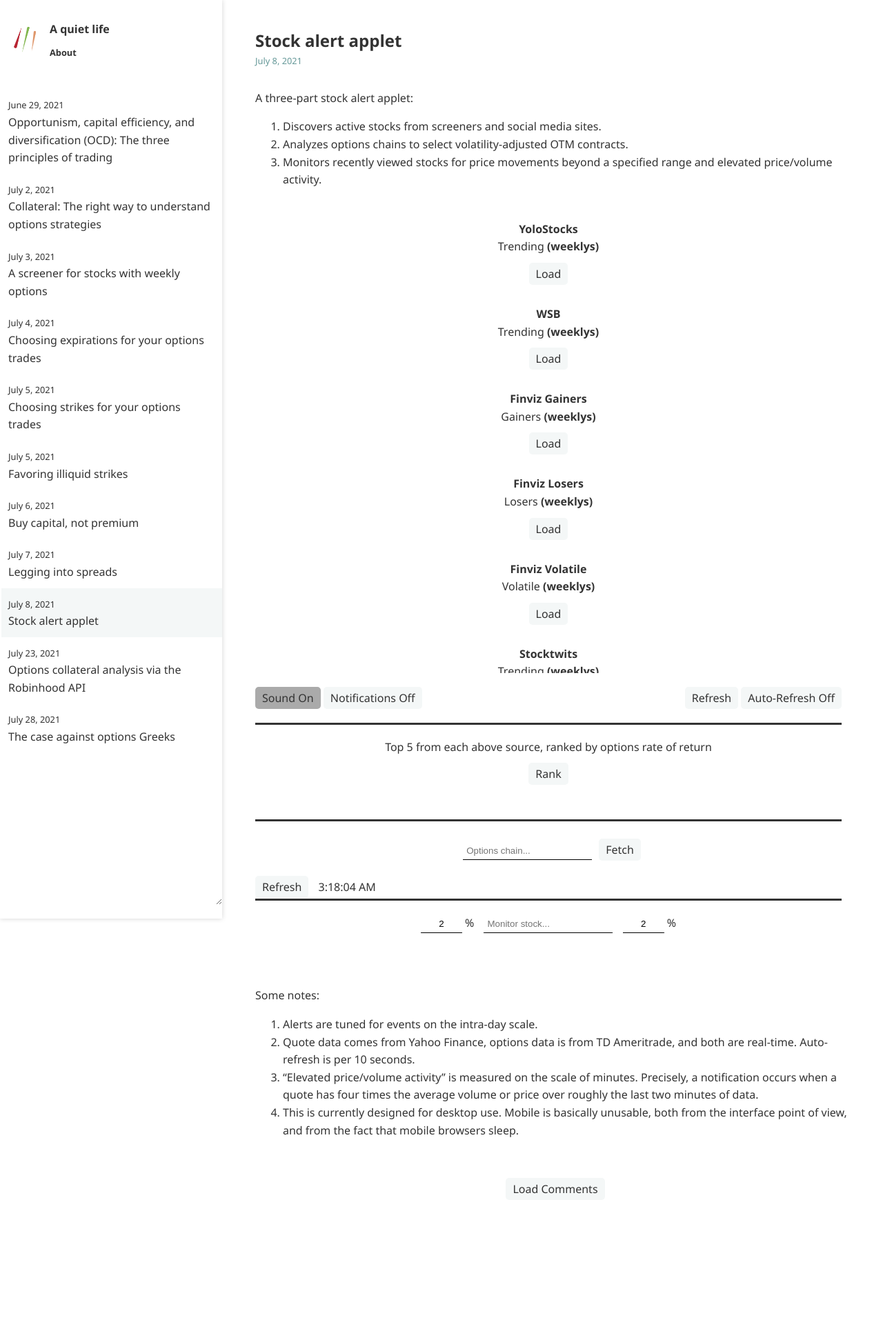
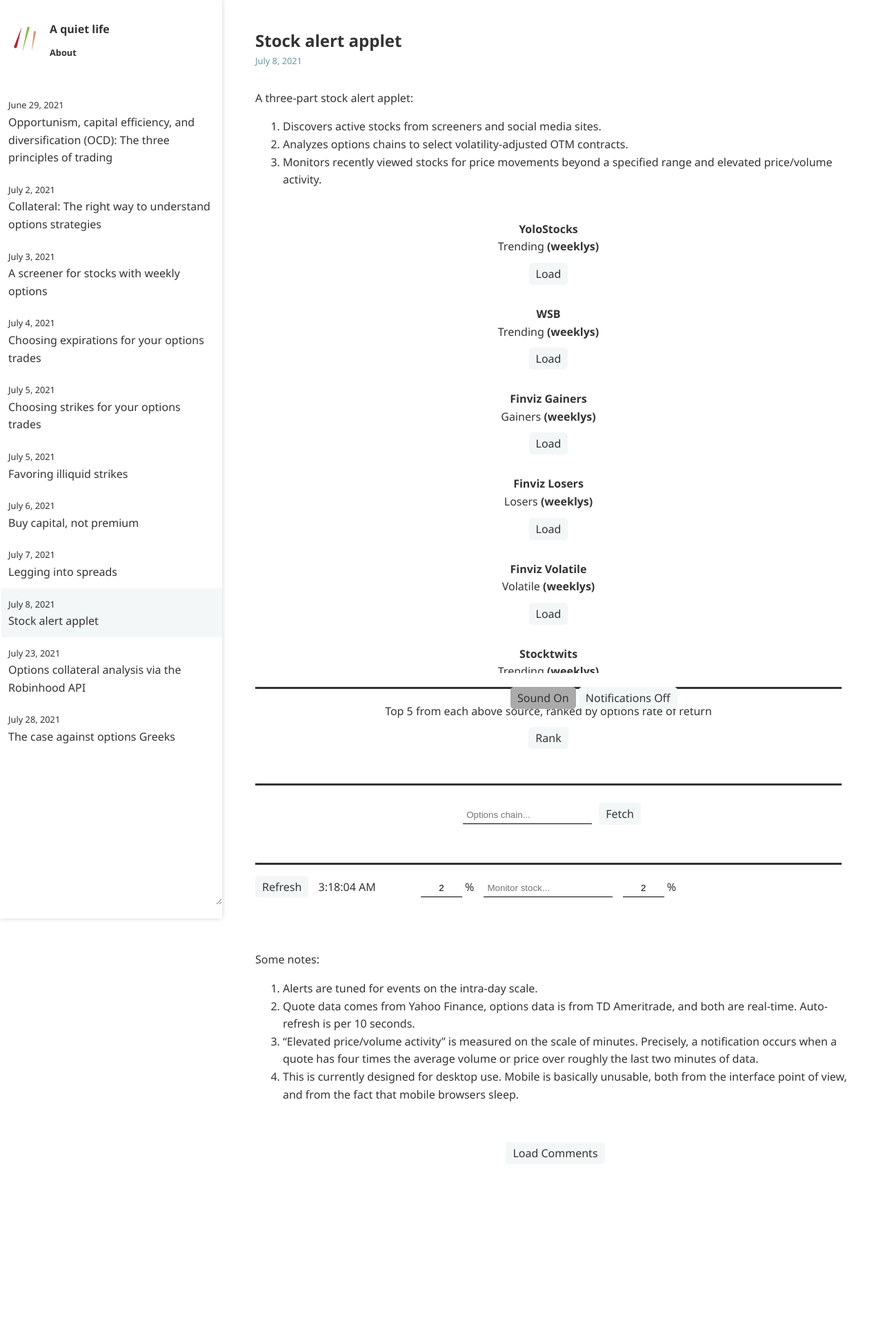
Before and after one commit to ansyblenetwork/aquietlife, a Jekyll site: the page built from _posts/2021-07-08-alerts.md, in a window 1280 px wide. Shown: the whole page at 69% size. Built offline with Jekyll 4.4.1, drawn with Linux system fonts in a browser that asks for light colours; after the commit the page ends 1878 px from its top, so only the background shows below that; some of the changed lines change nothing that is shown.

Commit message:
Update 2021-07-08-alerts.md

```diff
--- a/_posts/2021-07-08-alerts.md
+++ b/_posts/2021-07-08-alerts.md
@@ -78,7 +78,7 @@
 
 	</div>
 
-<div style="margin-bottom:20px;">
+<div id="controlPanel" style="position:fixed; margin-bottom:10px;">
 <audio id="audiodown" src="{{ "case-closed-531.mp3" | relative_url }}" autostart="false"></audio>
 <audio id="audio" src="{{ "that-was-quick.mp3" | relative_url }}" autostart="false"></audio>
 <button onclick="toggleSound(this);" id="soundButton" class="active">Sound On</button>
@@ -168,6 +168,18 @@
 if (Notification.permission === "granted") activate(D('notificationButton'), "Notifications On");
 setInput(D('defaultLower'));
 setInput(D('defaultUpper'));
+
+if (!(screen.width <= 550 || screen.height <= 550)) {
+	window.addEventListener("resize", resizeControls);
+	D("accountPanel").addEventListener("click", resizeControls);
+	resizeControls();
+	function resizeControls() {
+		// 50 for the left padding in the content; 40 for the right padding
+		var w = D('accountPanel').offsetWidth + 50;
+		D("controlPanel").style.paddingLeft = `${w}px`;
+		D("controlPanel").style.width = `calc(100% - ${w}px - 40px)`;
+	}
+}
 
 
 function contractAboveVolatility(contract, data) {
```
